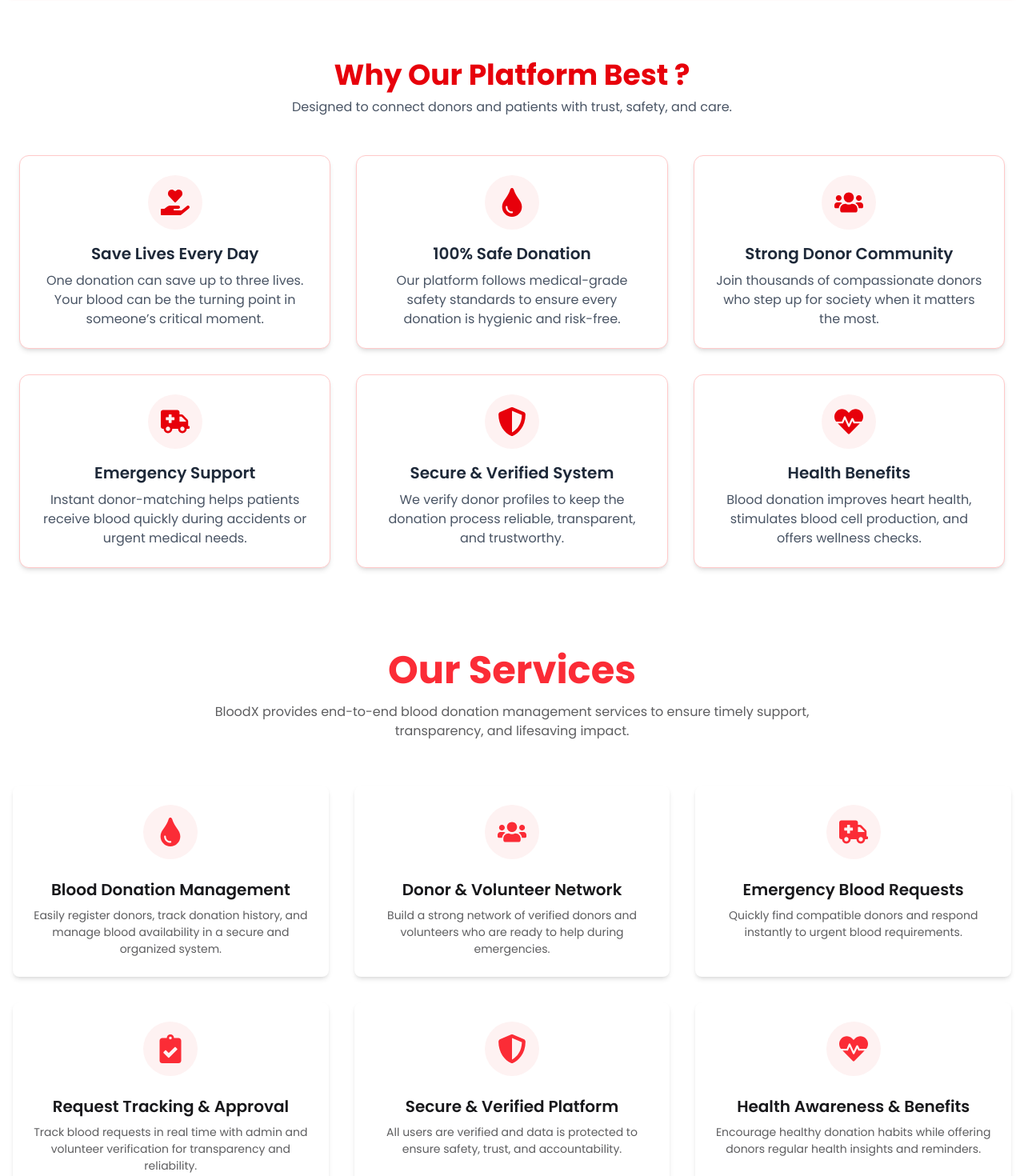
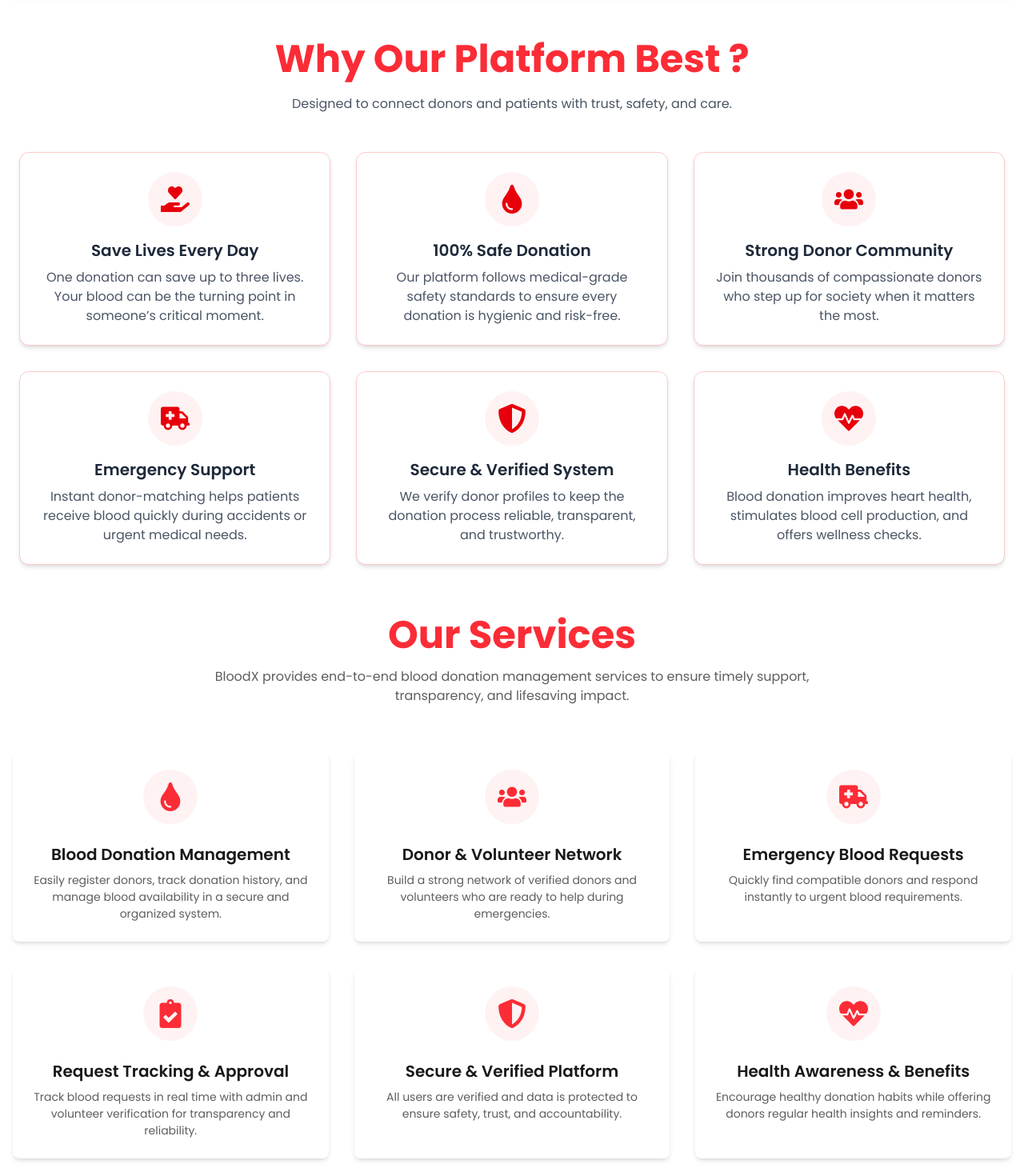
Before and after one commit to nahian-cse-nubtk/BloodX-Blood-Donation-Application-Client-Side, a React (Vite) app: page / in a window 1280 px wide. Shown: the part 540-2010 px from the top of the page at 80% size. Built offline with nearby package versions, Linux system fonts and the light colour scheme; no server answers.

Commit message:
some issues are fixed

```diff
--- a/src/Components/ContactSection/ContactSection.jsx
+++ b/src/Components/ContactSection/ContactSection.jsx
@@ -5,7 +5,7 @@ const ContactSection = () => {
     <div className="py-3 ">
       {/* Section Title */}
       <div className="text-center mb-12">
-        <h2 className="text-3xl md:text-4xl font-bold text-red-600 ">
+        <h2 className="text-3xl md:text-5xl font-bold text-red-600 ">
           Contact Us
         </h2>
         <p className="text-gray-600 dark:text-white mt-2">
--- a/src/Components/FeaturedSection/FeaturedSection.jsx
+++ b/src/Components/FeaturedSection/FeaturedSection.jsx
@@ -42,13 +42,13 @@ const FeaturedSection = () => {
   ];
 
   return (
-    <div className="py-16 ">
+    <div className="pb-16 pt-10 ">
       {/* Section Title */}
       <div className="text-center mb-12">
-        <h2 className="text-3xl md:text-4xl font-bold text-red-600">
+        <h2 className="text-3xl md:text-5xl font-bold text-red-500">
           Why Our Platform Best ?
         </h2>
-        <p className="text-gray-600 dark:text-white mt-2">
+        <p className="text-gray-600 dark:text-white/50 pt-5 ">
           Designed to connect donors and patients with trust, safety, and care.
         </p>
       </div>
--- a/src/Components/ForbiddenAccess/ForbiddenAccess.jsx
+++ b/src/Components/ForbiddenAccess/ForbiddenAccess.jsx
@@ -1,5 +1,5 @@
 import React from 'react';
-import accessDenied from '/accessDenied.jpg'
+import accessDenied from '/accessDenied.png'
 import { useNavigate } from 'react-router';
 const ForbiddenAccess = () => {
     const navigate = useNavigate()
--- a/src/Components/Highlights/Highlights.jsx
+++ b/src/Components/Highlights/Highlights.jsx
@@ -30,7 +30,7 @@ const Highlights = () => {
   ];
 
   return (
-    <section className=" py-10 px-4">
+    <section className=" pb-10 pt-16 px-4">
       <div className="max-w-7xl mx-auto text-center">
         {/* Header */}
         <div className="mb-12">
--- a/src/Components/Services/Services.jsx
+++ b/src/Components/Services/Services.jsx
@@ -43,7 +43,7 @@ const Services = () => {
   ];
 
   return (
-    <section className=" py-10 px-4">
+    <section className=" pb-10 px-4">
       <div className="max-w-7xl mx-auto">
         {/* Section Header */}
         <div className="text-center mb-14">
--- a/src/Pages/Authentication/Login/Login.jsx
+++ b/src/Pages/Authentication/Login/Login.jsx
@@ -20,11 +20,11 @@ const Login = () => {
   const demoAccounts = {
     donor: {
       email: "nahians@gmail.com",
-      password: "12345678aA",
+      password: "12345678aA@",
     },
     volunteer: {
       email: "saiful@gmail.com",
-      password: "1234568aA@",
+      password: "12345678aA@",
     },
     admin: {
       email: "admin@bloodx.com",
--- a/src/Pages/DashboardPages/DonationRequestEdit/DonationRequestEdit.jsx
+++ b/src/Pages/DashboardPages/DonationRequestEdit/DonationRequestEdit.jsx
@@ -93,7 +93,7 @@ const DonationRequestEdit = () =>{
   }
   return (
     <div className="p-6">
-      <div className="max-w-4xl mx-auto bg-white/60 backdrop-blur-xl shadow-xl rounded-2xl p-8 border border-red-50">
+      <div className="max-w-4xl mx-auto bg-white/60 dark:bg-gray-700 backdrop-blur-xl shadow-xl rounded-2xl p-8 border border-red-50">
 
         {/* TITLE */}
         <h2 className="text-3xl font-bold text-red-600 mb-6 text-center">
@@ -108,7 +108,7 @@ const DonationRequestEdit = () =>{
             <input
               {...register("requesterName")}
               readOnly
-              className="input input-bordered w-full bg-gray-100 cursor-not-allowed"
+              className="input input-bordered w-full bg-gray-100 dark:bg-gray-800 cursor-not-allowed"
             />
           </div>
 
@@ -118,7 +118,7 @@ const DonationRequestEdit = () =>{
             <input
               {...register("requesterEmail")}
               readOnly
-              className="input input-bordered w-full bg-gray-100 cursor-not-allowed"
+              className="input input-bordered w-full bg-gray-100 dark:bg-gray-800 cursor-not-allowed"
             />
           </div>
 
--- a/src/hooks/useAxios/useAxios.jsx
+++ b/src/hooks/useAxios/useAxios.jsx
@@ -3,9 +3,9 @@ import React from 'react';
 
 
 const instance  = axios.create({
-    baseURL: 'http://localhost:4000'
+    baseURL: 'https://bloodx-blood-donation-applicaion.vercel.app'
 })
-// https://bloodx-blood-donation-applicaion.vercel.app
+
 const useAxios = () => {
 
     return instance;
```
